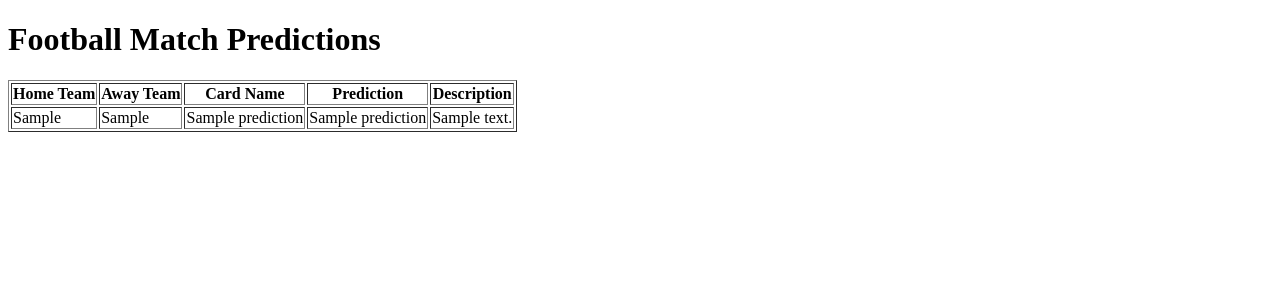
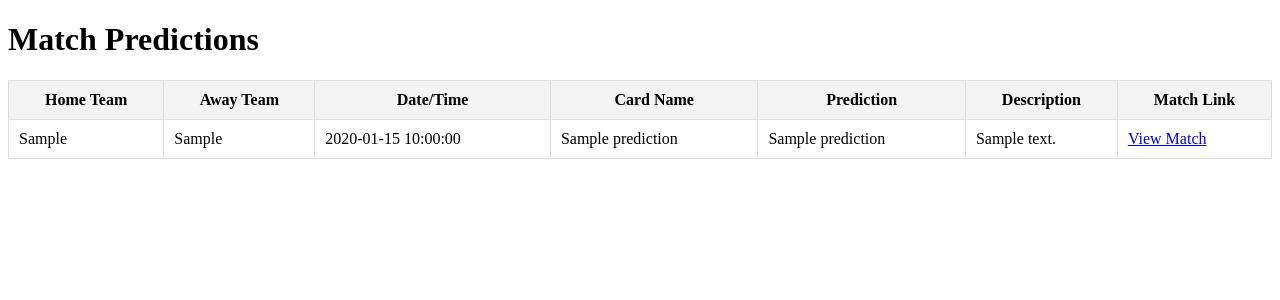
Before and after one commit to JustusOmbok/Predict-App, a Flask app: template templates/index.html in a window 1280 px wide. Shown: the top 300 px of the page. Run offline with Flask 3, Linux system fonts and the light colour scheme; the template is opened without the code that fills it: most values are stand-ins (such as "Sample title", 1, 10 or a date in 2020).

Commit message:
prediction app

```diff
--- a/app.py
+++ b/app.py
@@ -1,7 +1,9 @@
+import random
 from flask import Flask, render_template
 import requests
 import logging
 from requests.packages.urllib3.exceptions import InsecureRequestWarning
+from selenium.common.exceptions import StaleElementReferenceException, TimeoutException
 from bs4 import BeautifulSoup
 from selenium import webdriver
 from selenium.webdriver.common.by import By
@@ -10,9 +12,8 @@ from selenium.webdriver.support import expected_conditions as EC
 from selenium.webdriver.chrome.service import Service
 from selenium.webdriver.chrome.options import Options
 from webdriver_manager.chrome import ChromeDriverManager
-from selenium.common.exceptions import TimeoutException
+from datetime import datetime
 import time
-import random
 
 # Configure logging
 logging.basicConfig(level=logging.INFO)
@@ -23,68 +24,99 @@ requests.packages.urllib3.disable_warnings(InsecureRequestWarning)
 # Initialize Flask app
 app = Flask(__name__)
 
-def setup_chrome_driver(headless=True):
-    """Setup and return a Chrome WebDriver instance."""
-    options = Options()
-    options.add_argument("--headless" if headless else "--no-headless")
-    options.add_argument("--ignore-certificate-errors")
-    return webdriver.Chrome(service=Service(ChromeDriverManager().install()), options=options)
+def setup_chrome_driver(headless=False):
+    chrome_options = Options()
+    if headless:
+        chrome_options.add_argument("--headless")
+    chrome_options.add_argument("--no-sandbox")
+    chrome_options.add_argument("--disable-dev-shm-usage")
+
+    driver = webdriver.Chrome(
+        service=Service(ChromeDriverManager().install()),
+        options=chrome_options
+    )
+    return driver
 
 def scrape_match_data(driver, url):
     """Scrape football match data from the provided URL."""
     driver.get(url)
     time.sleep(5)  # Wait for the page to load completely
 
-    # Wait for a specific element to ensure the page is loaded
     try:
-        WebDriverWait(driver, 25).until(EC.presence_of_element_located((By.CLASS_NAME, "adsclick")))
+        WebDriverWait(driver, 25).until(EC.presence_of_element_located((By.CSS_SELECTOR, "#live-table")))
     except TimeoutException:
         logging.error("Page took too long to load.")
         return []
 
     page_source = driver.page_source
-    print(page_source)
     bs_obj = BeautifulSoup(page_source, "lxml")
 
     matches = []
-    countries = bs_obj.find_all("div", {"class": "event__title--type"})
-    home_teams = bs_obj.find_all("div", {"class": "event__participant event__participant--home"})
-    away_teams = bs_obj.find_all("div", {"class": "event__participant event__participant--away"})
+    live_table = bs_obj.select_one("#live-table")
 
-    for country, home_team, away_team in zip(countries, home_teams, away_teams):
-        matches.append({
-            "country": country.text.strip(),
-            "home_team": home_team.text.strip(),
-            "away_team": away_team.text.strip()
-        })
+    if not live_table:
+        logging.error("Could not find live table")
+        return []
 
+    match_elements = live_table.select(".event__match--static")
+
+    logging.info(f"Found {len(match_elements)} matches")
+
+    target_date = "17.08."
+
+    for match in match_elements:
+        home_team = match.select_one(".event__homeParticipant")
+        away_team = match.select_one(".event__awayParticipant")
+        match_link = match.select_one(".eventRowLink")["href"]
+        match_date = match.select_one(".event__time").text.strip() if match.select_one(".event__time") else "No date"
+
+        if match_date.startswith(target_date):  # Check if the match date is 17.08.2024
+            matches.append({
+                "home_team": home_team.text.strip() if home_team else "No home team",
+                "away_team": away_team.text.strip() if away_team else "No away team",
+                "link": match_link,
+                "date_time": match_date
+            })
+
+    logging.info(f"Found {len(matches)} round matches")
     return matches
 
-def get_tarot_prediction():
-    """Fetch and return a tarot card prediction."""
+
+def get_tarot_prediction(driver):
     url = "https://www.astrology.com/tarot/yes-no.html"
-    driver = setup_chrome_driver(headless=False)  # Set headless to False for debugging
+    driver.get(url)
 
     try:
-        driver.get(url)
-        time.sleep(5)
+        # Wait for all cards to be loaded and visible
+        cards = WebDriverWait(driver, 60).until(
+            EC.presence_of_all_elements_located((By.CSS_SELECTOR, '.card.card-yes-no-tarot'))
+        )
 
-        # Click on a random tarot card
-        cards = driver.find_elements(By.CSS_SELECTOR, '.card')
-        if cards:
-            random.choice(cards).click()
+        if not cards:
+            logging.error("No tarot cards found.")
+            return "No prediction", "Unknown", "No description available"
 
-        time.sleep(5)
+        # Select a random card
+        card_to_click = random.choice(cards)
+        driver.execute_script("arguments[0].scrollIntoView(true);", card_to_click)
+        time.sleep(1)  # Allow the scroll to complete
+        driver.execute_script("arguments[0].click();", card_to_click)
 
-        card_name = driver.find_element(By.CLASS_NAME, 'tarot-card-name').text.strip()
-        result = driver.find_element(By.CLASS_NAME, 'yes-no-result').text.strip()
-        description = driver.find_element(By.CLASS_NAME, 'tarot-card-description').text.strip()
+        # Wait for results to be visible
+        card_name = WebDriverWait(driver, 30).until(
+            EC.visibility_of_element_located((By.CLASS_NAME, 'tarot-card-name'))
+        ).text.strip()
+        result = WebDriverWait(driver, 30).until(
+            EC.visibility_of_element_located((By.CLASS_NAME, 'yes-no-result'))
+        ).text.strip()
+        description = WebDriverWait(driver, 30).until(
+            EC.visibility_of_element_located((By.CLASS_NAME, 'tarot-card-description'))
+        ).text.strip()
+
         return card_name, result, description
     except Exception as e:
         logging.error(f"Error fetching Tarot prediction: {e}")
         return "No prediction", "Unknown", "No description available"
-    finally:
-        driver.quit()
 
 def interpret_tarot(answer):
     """Interpret the tarot prediction result."""
@@ -97,22 +129,24 @@ def get_predictions_for_matches(url):
     predictions = []
 
     for match in matches:
-        card_name, tarot_result, card_description = get_tarot_prediction()
+        card_name, tarot_result, card_description = get_tarot_prediction(driver)
         prediction = interpret_tarot(tarot_result)
-        predictions.append((
-            match['home_team'],
-            match['away_team'],
-            card_name,
-            prediction,
-            card_description
-        ))
+        predictions.append({
+            'home_team': match['home_team'],
+            'away_team': match['away_team'],
+            'link': match['link'],
+            'date_time': match['date_time'],
+            'card_name': card_name,
+            'prediction': prediction,
+            'description': card_description
+        })
 
     driver.quit()
     return predictions
 
 @app.route('/')
 def index():
-    url = 'https://www.flashscore.com/football/'
+    url = 'https://www.flashscore.com/football/england/premier-league/fixtures/'
     predictions = get_predictions_for_matches(url)
     return render_template('index.html', predictions=predictions)
 
--- a/templates/index.html
+++ b/templates/index.html
@@ -4,27 +4,44 @@
     <meta charset="UTF-8">
     <meta name="viewport" content="width=device-width, initial-scale=1.0">
     <title>Match Predictions</title>
+    <style>
+        table {
+            width: 100%;
+            border-collapse: collapse;
+        }
+        th, td {
+            padding: 10px;
+            border: 1px solid #ddd;
+        }
+        th {
+            background-color: #f4f4f4;
+        }
+    </style>
 </head>
 <body>
-    <h1>Football Match Predictions</h1>
-    <table border="1">
+    <h1>Match Predictions</h1>
+    <table>
         <thead>
             <tr>
                 <th>Home Team</th>
                 <th>Away Team</th>
+                <th>Date/Time</th>
                 <th>Card Name</th>
                 <th>Prediction</th>
                 <th>Description</th>
+                <th>Match Link</th>
             </tr>
         </thead>
         <tbody>
-            {% for home_team, away_team, card_name, prediction, card_description in predictions %}
+            {% for prediction in predictions %}
             <tr>
-                <td>{{ home_team }}</td>
-                <td>{{ away_team }}</td>
-                <td>{{ card_name }}</td>
-                <td>{{ prediction }}</td>
-                <td>{{ card_description }}</td>
+                <td>{{ prediction.home_team }}</td>
+                <td>{{ prediction.away_team }}</td>
+                <td>{{ prediction.date_time }}</td>
+                <td>{{ prediction.card_name }}</td>
+                <td>{{ prediction.prediction }}</td>
+                <td>{{ prediction.description }}</td>
+                <td><a href="{{ prediction.link }}" target="_blank">View Match</a></td>
             </tr>
             {% endfor %}
         </tbody>
```
